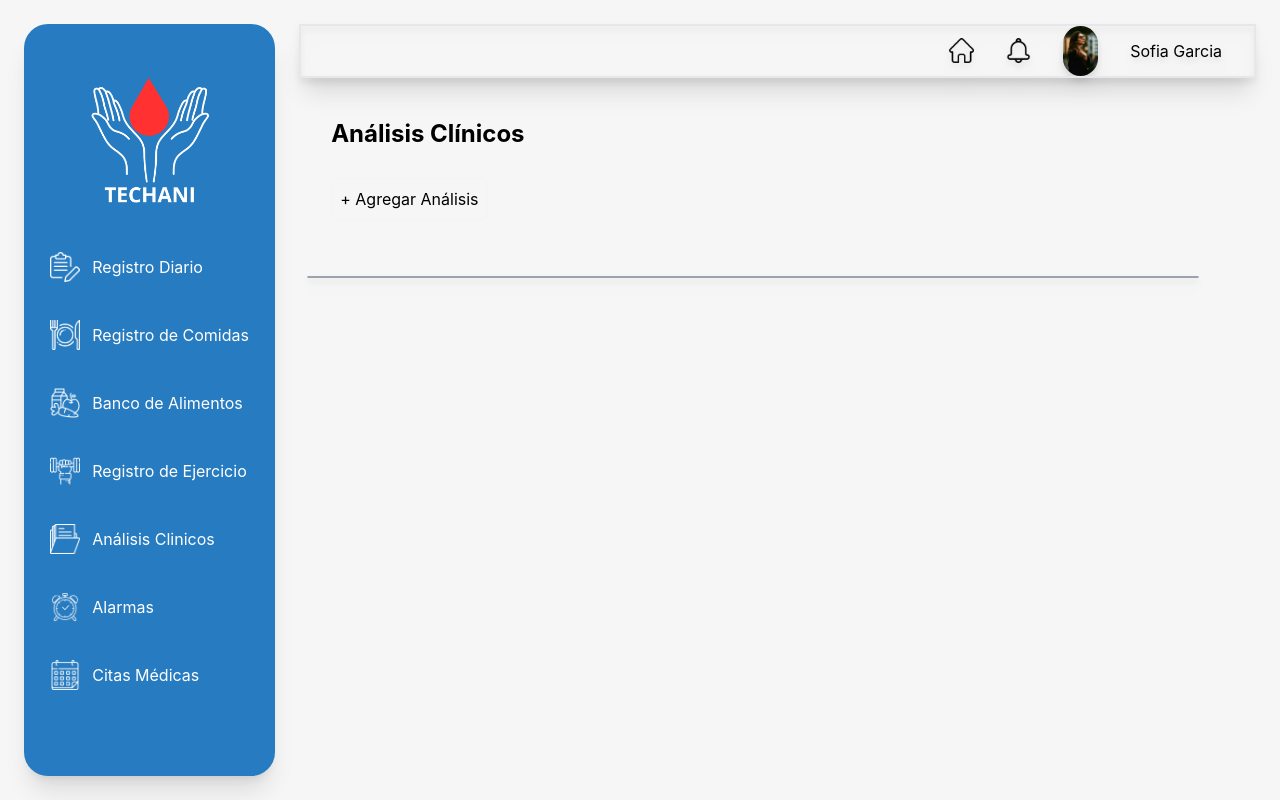
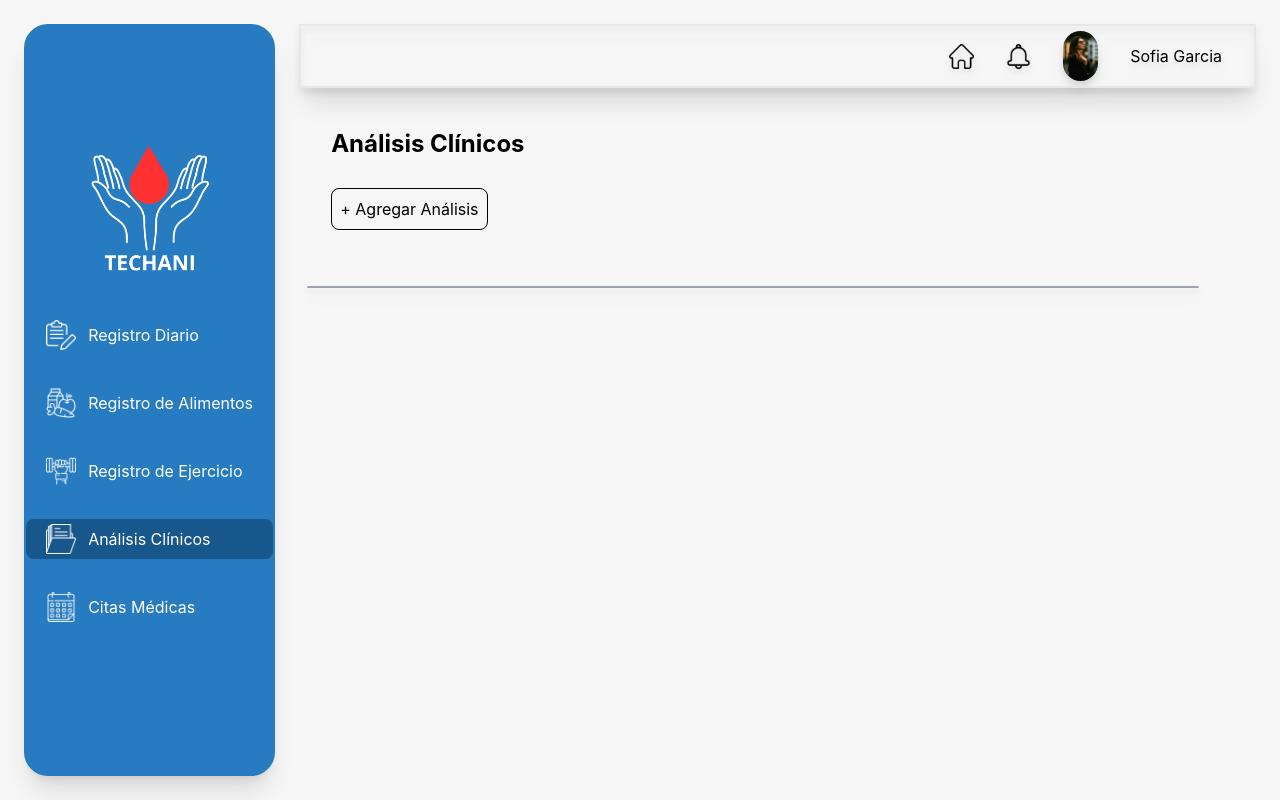
Before and after one commit to alfonsonadamas/Techani, a PHP site: page /analisis.php in a window 1280 px wide. Run offline with PHP 8.4, Linux system fonts and the light colour scheme; data that the repository does not hold is empty; some libraries are stand-ins or nearby versions.

Commit message:
cambios para comit

```diff
--- a/public/analisis.php
+++ b/public/analisis.php
@@ -16,34 +16,30 @@
             <div class="bg-azul w-1/4 mt-6 ml-6 mb-6 rounded-3xl flex flex-col items-center justify-center shadow-xl">
                 <img class="mb-10" src="img/Techani blanco con nombre.png" alt="" width="130">
                 <div class="">
-                    <div class="flex items-center h-10 px-5 transition duration-500 ease-in-out hover:bg-azulSecundario rounded-lg">
+                    <div
+                        class="flex items-center h-10 px-5 transition duration-500 ease-in-out hover:bg-azulFondo rounded-lg">
                         <img src="img/registro.png" alt="" width="30">
-                        <a class="text-white ml-3" href="">Registro Diario</a>
+                        <a class="text-white ml-3" href="registro.php">Registro Diario</a>
                     </div>
-
-                    <div class="flex items-center h-10 my-7 px-5 transition duration-500 ease-in-out hover:bg-azulSecundario rounded-lg">
-                        <img src="img/restaurante.png" alt="" width="30">
-                        <a class="text-white ml-3" href="">Registro de Comidas</a>
+                    <div
+                        class="flex items-center h-10 my-7 px-5 transition duration-500 ease-in-out hover:bg-azulFondo rounded-lg">
+                        <img src="img/comida-sana.png" alt="" width="30">
+                        <a class="text-white ml-3" href="alimentos.php">Registro de Alimentos</a>
                     </div>
-                    <div class="flex items-center h-10 my-7 px-5 transition duration-500 ease-in-out hover:bg-azulSecundario rounded-lg">
-                        <img src="img/comida-sana.png" alt="" width="30">
-                        <a class="text-white ml-3" href="">Banco de Alimentos</a>
+                    <div
+                        class="flex items-center h-10 my-7 px-5 transition duration-500 ease-in-out hover:bg-azulFondo rounded-lg">
+                        <img src="img/rutina-de-ejercicio.png" alt=" " width="30">
+                        <a class="text-white ml-3" href="ejercicio.php">Registro de Ejercicio</a>
                     </div>
-                    <div class="flex items-center h-10 my-7 px-5 transition duration-500 ease-in-out hover:bg-azulSecundario rounded-lg">
-                        <img src="img/rutina-de-ejercicio.png" alt=" " width="30">
-                        <a class="text-white ml-3" href="">Registro de Ejercicio</a>
+                    <div
+                        class="flex items-center h-10 my-7 px-5 transition duration-500 ease-in-out bg-azulFondo rounded-lg">
+                        <img src="img/carpeta.png" alt="" width="30">
+                        <a class="text-white ml-3" href="analisis.php">Análisis Clínicos</a>
                     </div>
-                    <div class="flex items-center h-10 my-7 px-5 transition duration-500 ease-in-out hover:bg-azulSecundario rounded-lg">
-                        <img src="img/carpeta.png" alt="" width="30">
-                        <a class="text-white ml-3" href="">Análisis Clinicos</a>
-                    </div>
-                    <div class="flex items-center h-10 my-7 px-5 transition duration-500 ease-in-out hover:bg-azulSecundario rounded-lg">
-                        <img src="img/alarma.png" alt="" width="30">
-                        <a class="text-white ml-3" href="">Alarmas</a>
-                    </div>
-                    <div class="flex items-center h-10 my-7 px-5 transition duration-500 ease-in-out hover:bg-azulSecundario rounded-lg">
+                    <div
+                        class="flex items-center h-10 my-7 px-5 transition duration-500 ease-in-out hover:bg-azulFondo rounded-lg">
                         <img src="img/calendario.png" alt="" width="30">
-                        <a class="text-white ml-3" href="">Citas Médicas</a>
+                        <a class="text-white ml-3" href="citas.php">Citas Médicas</a>
                     </div>
                 </div>
             </div>
--- a/public/php/endPointEditarCitas.php
+++ b/public/php/endPointEditarCitas.php
@@ -7,7 +7,7 @@ $fechaCita = $_POST['Fecha'];
 $horaCita = $_POST['Hora'];
 $tipoCita = $_POST['Tipo_Cita'];
 $lugar = $_POST['Lugar'];
-$observaciones = $_POST['Observaciones'];
+$observaciones = $_POST['ObservacionesEditar'];
 
 // Instanciar la clase que contiene la función editarCitas
 $tuObjeto = new DBManager(); // Reemplaza con el nombre de tu clase
```
Also changed, not shown: public/alimentos.php (+15 -14 lines), public/citas.php (+7 -12 lines), public/registro.php (+9 -14 lines), public/build/styles.css, 1 other file.
